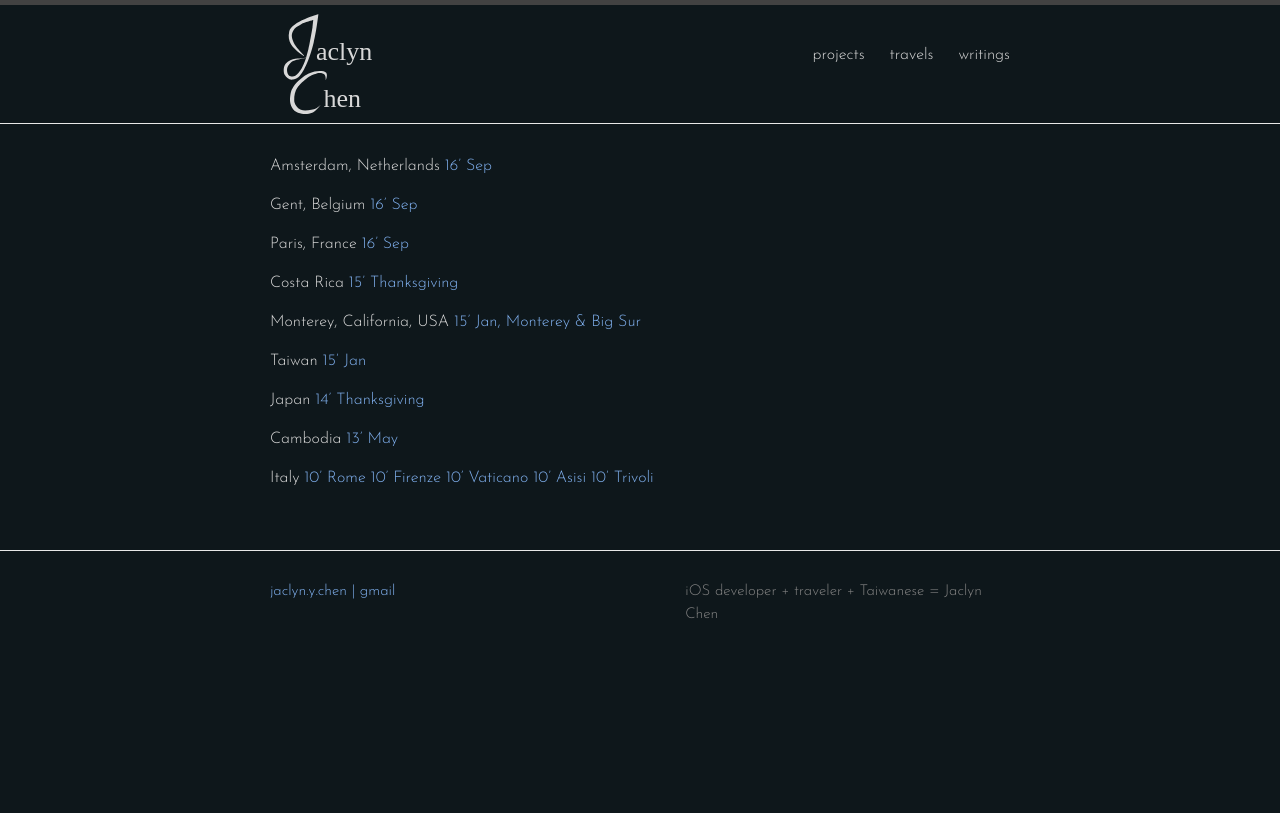
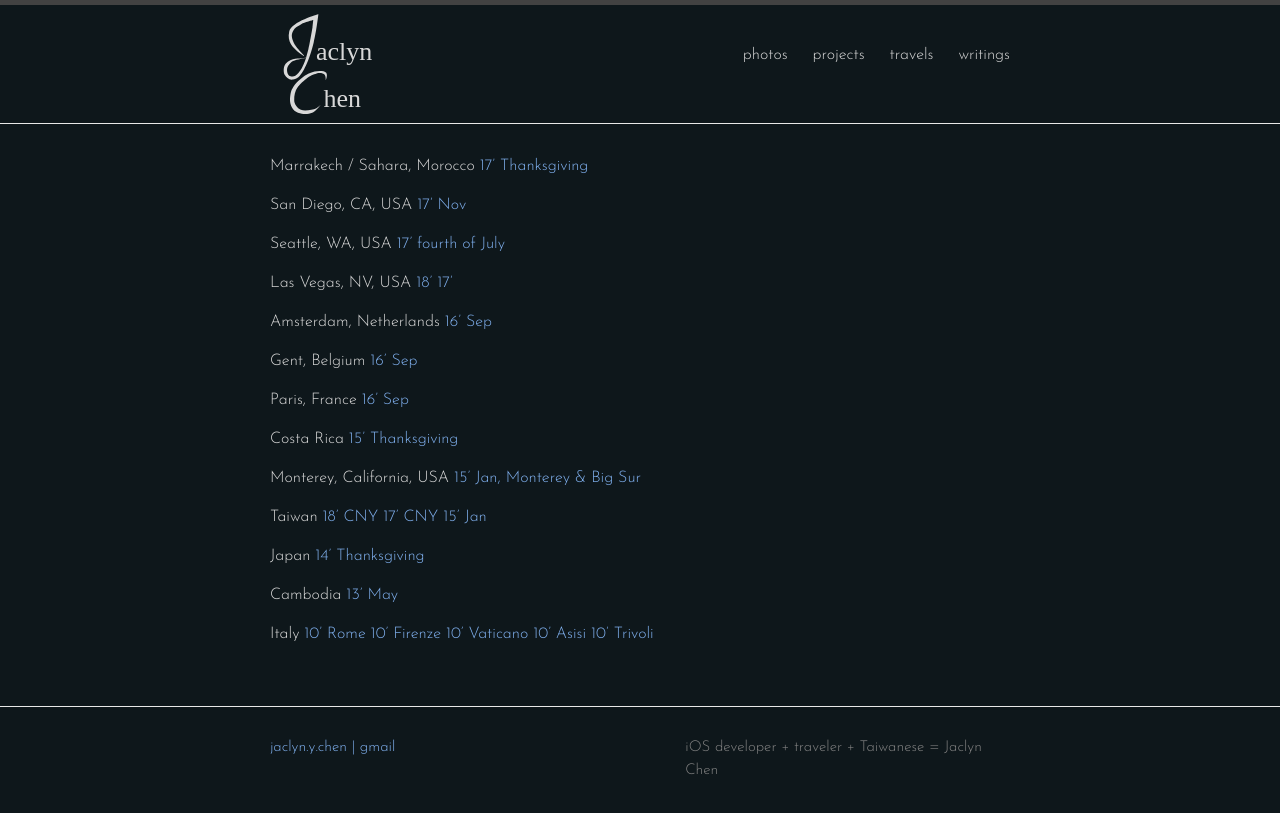
Before and after one commit to jaclync/jaclync.github.io, a Jekyll site: the page built from travels.md, in a window 1280 px wide. Shown: the top 813 px of the page. Built offline with Jekyll 4.4.1, drawn with Linux system fonts in a browser that asks for light colours.

Commit message:
Updates.

```diff
--- a/index.html
+++ b/index.html
@@ -4,11 +4,11 @@ layout: default
 
 <div class="home">
 
-  <p class="rss-subscribe">Jaclyn is currently building online study tools at <a href="https://quizlet.com">Quizlet</a>, focusing on iOS platforms.
+  <p class="rss-subscribe">Jaclyn is currently building learning tools at <a href="https://quizlet.com">Quizlet</a>, focusing on iOS platforms.
   Originally from Taiwan - born in Taipei, grew up in Taichung, and studied electrical engineering at National Taiwan University in Taipei. Later she came to the Bay Area for graduate school at Stanford University, and started working two years after her Masters program.
   </p>
   <p>
-  She lives in San Francisco near Alamo Square, enjoys biking, hiking, and traveling. Last international trips were Japan and Taiwan, and the next one is probably somewhere in South America or Europe.
+  She lives in San Francisco near Alamo Square, enjoys biking, hiking, traveling and taking photos of food and travels. Last international trips were Spain, Morocco and Taiwan, and the next one is probably somewhere in Asia.
   </p>
 
   <img src="/images/jc-profile-img.jpg">
--- a/travels.md
+++ b/travels.md
@@ -3,6 +3,19 @@ layout: travels
 title: travels
 permalink: /travels/
 ---
+
+Marrakech / Sahara, Morocco
+[17' Thanksgiving](https://www.flickr.com/photos/jaclynchen/sets/72157665278498678)
+
+San Diego, CA, USA
+[17' Nov](https://www.flickr.com/photos/jaclynchen/sets/72157661706259887)
+
+Seattle, WA, USA
+[17' fourth of July](https://www.flickr.com/photos/jaclynchen/sets/72157686642617336)
+
+Las Vegas, NV, USA
+[18'](https://www.flickr.com/photos/jaclynchen/sets/72157692528910281)
+[17'](https://www.flickr.com/photos/jaclynchen/sets/72157690687080935)
 
 Amsterdam, Netherlands
 [16' Sep](https://www.flickr.com/photos/29509902@N02/albums/72157675907915735)
@@ -20,6 +33,8 @@ Monterey, California, USA
 [15' Jan, Monterey & Big Sur](https://goo.gl/photos/MrxieqMAjM5C9FQC7)
 
 Taiwan
+[18' CNY](https://www.flickr.com/photos/jaclynchen/sets/72157687810619460)
+[17' CNY](https://www.flickr.com/photos/jaclynchen/sets/72157677204250364)
 [15' Jan](https://www.flickr.com/photos/29509902@N02/sets/72157651509239179)
 
 Japan
```
Also changed, not shown: photos.md (added, +13 -0 lines), writings.md (+1 -1 lines).
